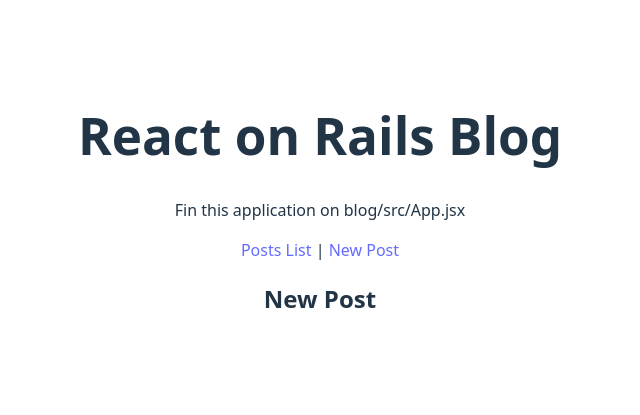
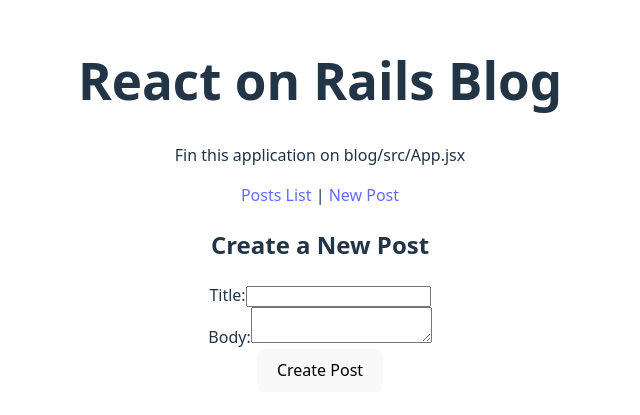
Before and after one commit to gamooraes/react_on_rails, a React (Vite) app in the folder blog/: page /new in a window 1280 px wide. Shown: the part 195-610 px from the top of the page, without its empty margins (320-960 px from the left). Built offline with nearby package versions, Linux system fonts and the light colour scheme; no server answers.

Commit message:
Added NewPost component and make a change in the api/post_controller to resume locale to api_v1_post

```diff
--- a/blog/src/components/AppRoutes.jsx
+++ b/blog/src/components/AppRoutes.jsx
@@ -2,12 +2,13 @@
 import { Routes, Route } from "react-router-dom";
 import PostsList from "../features/posts/PostsList";
 import PostDetails from "../features/posts/PostDetails";
+import NewPostForm from "../features/posts/NewPostForm";
 
 function AppRoutes() {
     return (
         <Routes>
             <Route path="/" element={<PostsList />} />
-            <Route path="/new" element={<h2>New Post</h2>} />
+            <Route path="/new" element={<NewPostForm />} />
             <Route path="/posts/:id" element={<PostDetails />} />
         </Routes>
     );
--- /dev/null
+++ b/blog/src/features/posts/NewPostForm.jsx
@@ -0,0 +1,72 @@
+//Create a component for new posts in the app
+import React, { useState } from "react";
+import { useNavigate } from "react-router-dom";
+import { API_URL } from "../../constants";
+
+function NewPostForm() {
+    const [title, setTitle] = useState("");
+    const [body, setBody] = useState("");
+    const [loading, setLoading] = useState(false);
+    const [error, setError] = useState(null);
+    const navigate = useNavigate();
+
+    // Handle form submission
+    async function handleSubmit(event) {
+        event.preventDefault();
+        setLoading(true);
+        setError(null);
+        const postData = { title, body };
+        try {
+            const response = await fetch(API_URL, {
+                method: "POST",
+                headers: {
+                    "Content-Type": "application/json",
+                },
+                body: JSON.stringify(postData),
+            });
+
+            if (response.ok) {
+                const { id } = await response.json();
+                navigate(`/posts/${id}`);
+            } else {
+                throw response;
+            }
+        } catch (e) {
+            setError("An error occurred. Awkward...");
+            console.log("Error: ", e);
+        } finally {
+            setLoading(false);
+        }
+    }
+    return (
+        <div className="new-post-form">
+            <h2>Create a New Post</h2>
+            {error && <p className="error">{error}</p>}
+            <form onSubmit={handleSubmit}>
+                <div>
+                    <label htmlFor="title">Title:</label>
+                    <input
+                        type="text"
+                        id="title"
+                        value={title}
+                        onChange={(e) => setTitle(e.target.value)}
+                        required
+                    />
+                </div>
+                <div>
+                    <label htmlFor="body">Body:</label>
+                    <textarea
+                        id="body"
+                        value={body}
+                        onChange={(e) => setBody(e.target.value)}
+                        required
+                    ></textarea>
+                </div>
+                <button type="submit" disabled={loading}>
+                    {loading ? "Creating..." : "Create Post"}
+                </button>
+            </form>
+        </div>
+    );
+}
+export default NewPostForm;
```
